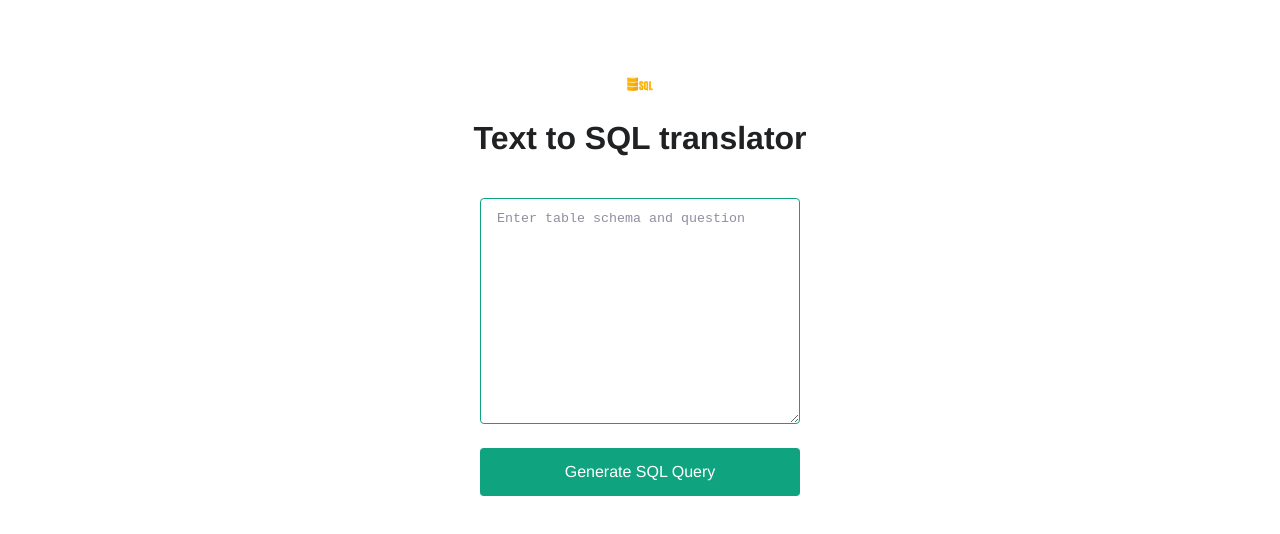
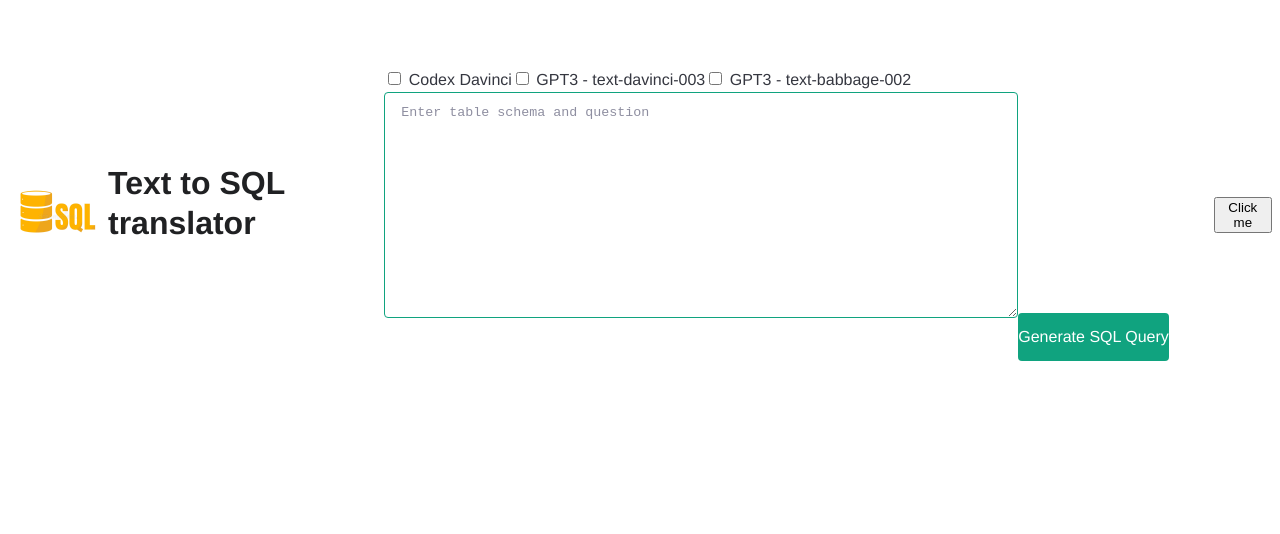
Before and after one commit to Nipuni35/CMPUT692-project01, a Next.js app: page / in a window 1280 px wide. Shown: the top 534 px of the page. Built offline with nearby package versions, Linux system fonts and the light colour scheme; a web font is replaced by a local one.

Commit message:
added ui changes and db integrations

```diff
--- a/package.json
+++ b/package.json
@@ -8,9 +8,13 @@
     "start": "next start"
   },
   "dependencies": {
+    "mysql": "^2.18.1",
     "next": "^12.1.6",
     "openai": "^3.0.0",
+    "python-shell": "^3.0.1",
     "react": "17.0.2",
-    "react-dom": "17.0.2"
+    "react-dom": "17.0.2",
+    "sqlite": "^4.1.2",
+    "sqlite3": "^5.1.2"
   }
 }
--- /dev/null
+++ b/pages/api/execute.js
@@ -0,0 +1,37 @@
+import { Configuration, OpenAIApi } from "openai";
+import sqlite3 from 'sqlite3'
+import { open } from 'sqlite'
+
+const configuration = new Configuration({
+  apiKey: process.env.OPENAI_API_KEY,
+});
+const openai = new OpenAIApi(configuration);
+
+export default async function (req, res) {
+    console.log("execute method started " + req.body.query)
+    let db = new sqlite3.Database("D:/installs/sqlite3/assignment02db.db", (err) => {
+        if (err){
+            return console.error(err.message);
+        }
+    console.log('Connected to the in-memory SQlite database.');
+    });
+      db.each(req.body.query,
+       (err, rows) => {
+        if (err) {
+          console.error(err.message);
+          output = "Invalid SQL detected";
+        }
+        else {
+            console.log(rows);
+        }
+    });
+
+    db.close((err) => {
+      if (err) {
+        console.error(err.message);
+      }
+      console.log('Close the database connection.');
+    });
+    return  res.status(200).json({ result: output });
+
+}
--- a/pages/api/generate.js
+++ b/pages/api/generate.js
@@ -10,7 +10,7 @@ export default async function (req, res) {
     const response = await openai.createCompletion({
             model: "code-davinci-002",
             prompt: generatePrompt(req.body.query),
-            temperature: 0,
+            temperature: 1,
             max_tokens: 150,
             top_p: 1,
             frequency_penalty: 0,
@@ -22,7 +22,7 @@ export default async function (req, res) {
 }
 
 function generatePrompt(query) {
-  const prompt = query + "\n SELECT";
+  const prompt = query;
   console.log(prompt);
   return prompt;
 }
--- a/pages/index.js
+++ b/pages/index.js
@@ -19,6 +19,19 @@ export default function Home() {
     setResult(data.result);
   }
 
+  async function executeQuery(event) {
+  console.log("executeQuery method started: " + result)
+    event.preventDefault();
+    const response = await fetch("/api/execute", {
+      method: "POST",
+      headers: {
+        "Content-Type": "application/json",
+      },
+      body: JSON.stringify({ query: result }),
+    });
+  }
+
+
   return (
     <div>
       <Head>
@@ -30,7 +43,16 @@ export default function Home() {
         <img src="/img.png" className={styles.icon} />
         <h3>Text to SQL translator</h3>
         <form onSubmit={onSubmit}>
-          <textarea
+        <label htmlFor="codex">
+           <input type="checkbox" id="codex" name="codex" value="yes"/>  Codex Davinci
+        </label>
+        <label htmlFor="gptDavinci">
+                   <input type="checkbox" id="gptDavinci" name="gptDavinci" value="yes"/>  GPT3 - text-davinci-003
+        </label>
+        <label htmlFor="gptBabbage">
+                   <input type="checkbox" id="gptBabbage" name="gptBabbage" value="yes"/>  GPT3 - text-babbage-002
+        </label>
+          <textarea className={styles.text}
             type="text"
             name="animal"
             placeholder="Enter table schema and question"
@@ -39,6 +61,7 @@ export default function Home() {
           />
           <input type="submit" value="Generate SQL Query" />
         </form>
+        <button onClick="executeQuery(event)">Click me</button>
         <div className={styles.result}>{result}</div>
       </main>
     </div>
--- a/pages/index.module.css
+++ b/pages/index.module.css
@@ -22,12 +22,12 @@
 }
 .main {
   display: flex;
-  flex-direction: column;
+  //flex-direction: column;
   align-items: center;
   padding-top: 60px;
 }
 .main .icon {
-  width: 34px;
+  width: 100px;
 }
 .main h3 {
   font-size: 32px;
@@ -37,9 +37,9 @@
   margin: 16px 0 40px;
 }
 .main form {
-  display: flex;
-  flex-direction: column;
-  width: 320px;
+  //display: flex;
+  //flex-direction: column;
+  width: 1000px;
 }
 .main input[type="text"] {
   padding: 12px 16px;
@@ -73,3 +73,7 @@
   font-weight: bold;
   margin-top: 40px;
 }
+
+.main .text {
+    width: 600px;
+}
```
Also changed, not shown: 1 other file (tests, documents, lock files or other folders).
